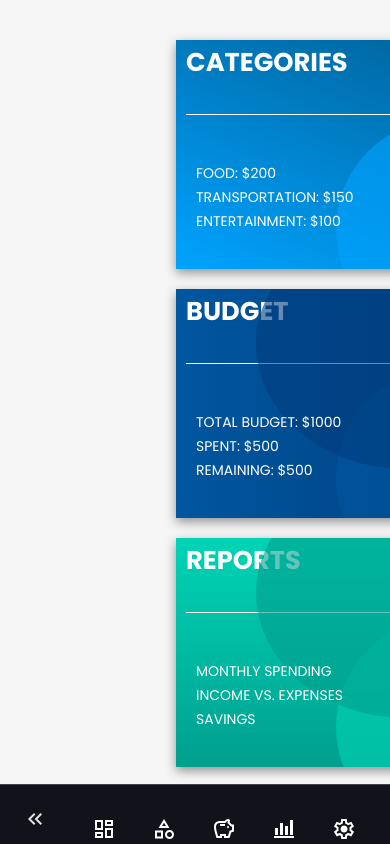
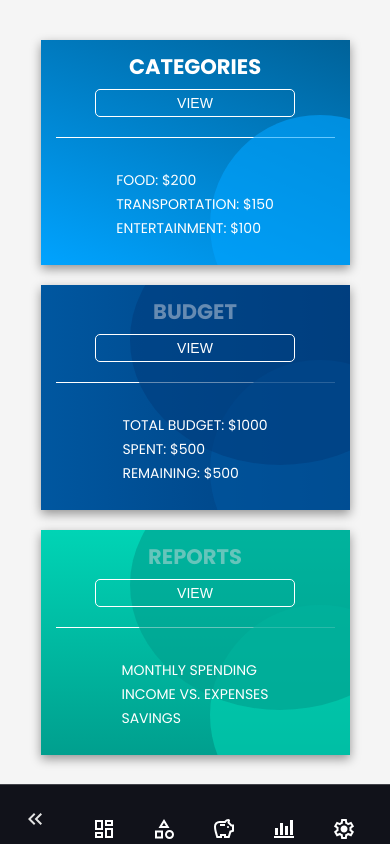
Before and after one commit to brycewoodland/personal-finance-app, an Angular app: page / in a window 390 px wide. Built offline with nearby package versions, Linux system fonts and the light colour scheme.

Commit message:
Mobile First CSS

```diff
--- a/src/app/app.component.css
+++ b/src/app/app.component.css
@@ -1,16 +1,22 @@
 .main-container {
     display: flex;
     height: 100vh;
-  }
+}
 
-  app-sidebar {
+app-sidebar {
     width: 250px; /* Adjust the width as needed */
     height: 100%;
-  }
+}
 
-  .content {
+.content {
     flex-grow: 1;
     padding: 20px;
     overflow-y: auto;
     background-color: #f5f5f5; /* Light background */
+}
+
+@media(max-width: 600px) {
+  .main-container {
+    display: block;
   }
+}
--- a/src/app/dashboard/dashboard-box/dashboard-box.component.css
+++ b/src/app/dashboard/dashboard-box/dashboard-box.component.css
@@ -83,3 +83,31 @@
     border-top: 1px solid white;
     margin: 10px 0;
 }
+
+@media (max-width: 600px) {
+    body {
+        display: flex;
+        justify-content: center;
+        align-items: center;
+        height: 100vh; /* Ensure full viewport height */
+        margin: 0; /* Remove default margin */
+    }
+
+    .dashboard-box {
+        display: flex;
+        flex-direction: column;
+        align-items: center;
+        text-align: center;
+        max-width: 90%;
+        padding: 15px;
+        font-size: 18px;
+        height: auto;
+        width: 95%;
+        margin: 0 auto;
+    }
+
+    .view-button {
+        width: 100%;
+        max-width: 200px;
+    }
+}
--- a/src/app/dashboard/dashboard.component.css
+++ b/src/app/dashboard/dashboard.component.css
@@ -10,3 +10,12 @@ div h1 {
     padding: 20px;
     align-items: stretch;
 }
+
+@media (max-width: 600px) {
+    .dashboard-container {
+        grid-template-columns: 1fr; /* Single column */
+        padding-bottom: 60px; /* Add padding to avoid overlap with navbar */
+        justify-content: center;
+        margin: 0 auto;
+    }
+}
--- a/src/app/sidebar.component.css
+++ b/src/app/sidebar.component.css
@@ -10,6 +10,7 @@
     top: 0;
     align-self: start;
     transition: width 0.3s ease;
+    z-index: 1000;
 }
 
 #sidebar.collapsed {
```
Also changed, not shown: src/styles.css (line endings or trailing spaces).
